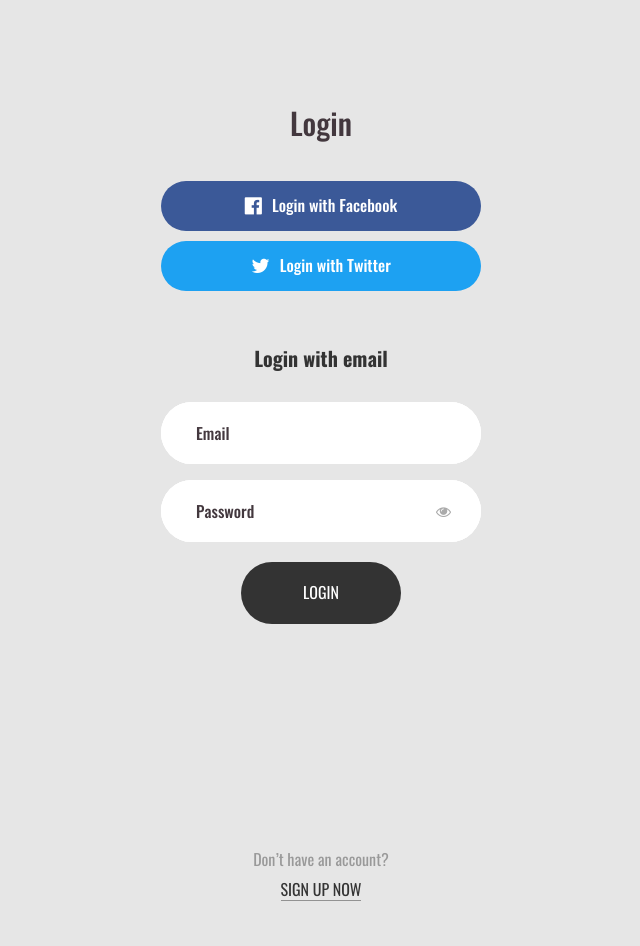
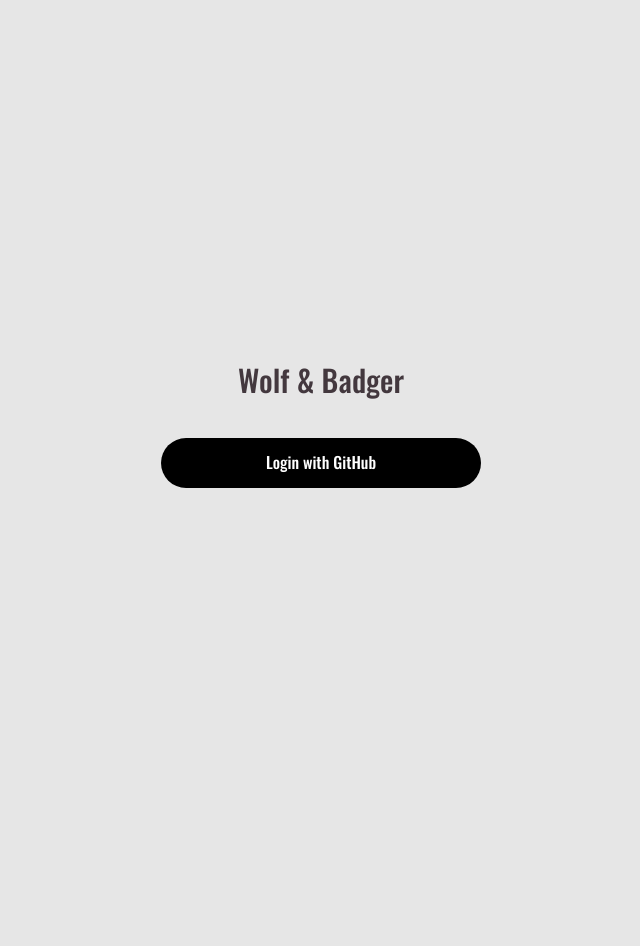
Before and after one commit to jacksellers/wb-oauth, a Flask app: page / in a window 1280 px wide. Shown: the whole page, without its empty margins (319-959 px from the left). After the commit the page ends 488 px from the top, so only its background shows below. Run offline with Flask 2, Linux system fonts and the light colour scheme; some libraries are stand-ins or nearby versions.

Commit message:
Finished app.

```diff
--- a/app/app.py
+++ b/app/app.py
@@ -1,14 +1,38 @@
 from requests_oauthlib import OAuth2Session
 from flask import Flask, render_template, request, redirect, session, url_for
-from flask.json import jsonify
+from flask_sqlalchemy import SQLAlchemy
+import json
 import os
 
 app = Flask(__name__)
+app.config['SQLALCHEMY_DATABASE_URI'] = 'sqlite:///app.sqlite3'
+app.config['SQLALCHEMY_TRACK_MODIFICATIONS'] = False
+db = SQLAlchemy(app)
 
 client_id = '48019a51fbcd7126be7d'
 client_secret = 'fda032fe3c826f2074ff369a50c914fee1ee84e5'
 authorization_base_url = 'https://github.com/login/oauth/authorize'
 token_url = 'https://github.com/login/oauth/access_token'
+
+
+class User(db.Model):
+    id = db.Column(db.Integer, primary_key=True)
+    username = db.Column(db.String(100))
+    image = db.Column(db.String(100))
+    github = db.Column(db.String(100))
+    email = db.Column(db.String(100))
+    bio = db.Column(db.String(1000))
+
+def __init__(self, username, image, github, email, bio):
+   self.username = username
+   self.image = image
+   self.github = github
+   self.email = email
+   self.bio = bio
+
+@app.before_request
+def make_session_permanent():
+    session.permanent = True
 
 @app.route('/')
 def home():
@@ -21,20 +45,56 @@
     session['oauth_state'] = state
     return redirect(authorization_url)
 
-@app.route("/callback", methods=["GET"])
+@app.route('/callback', methods=['GET'])
 def callback():
     github = OAuth2Session(client_id, state=session['oauth_state'])
     token = github.fetch_token(token_url, client_secret=client_secret,
                                authorization_response=request.url)
     session['oauth_token'] = token
-    return redirect(url_for('.profile'))
+    return redirect(url_for('profile'))
 
-@app.route("/profile", methods=["GET"])
+@app.route('/profile', methods=['GET'])
 def profile():
-    github = OAuth2Session(client_id, token=session['oauth_token'])
-    return jsonify(github.get('https://api.github.com/user').json())
+    if 'oauth_token' in session:
+        github = OAuth2Session(client_id, token=session['oauth_token'])
+        data = github.get('https://api.github.com/user').json()
+        user = User.query.filter_by(username=data['login']).first()
+        if not user:
+            user = User(
+                username=data['login'],
+                image=data['avatar_url'],
+                github=data['html_url'],
+                bio=data['bio']
+            )
+            db.session.add(user)
+            db.session.commit()
+        session['user'] = user.id
+        return render_template('profile.html', user=user)
+    else:
+        return redirect(url_for('home'))
 
-if __name__ == "__main__":
-    os.environ['OAUTHLIB_INSECURE_TRANSPORT'] = "1"
+@app.route('/edit', methods=['GET', 'POST'])
+def edit():
+    if 'user' in session:
+        user = User.query.filter_by(id=session['user']).first()
+        if request.method == 'POST':
+            user.bio = request.form['bio']
+            db.session.commit()
+            return redirect(url_for('profile'))
+        return render_template('edit.html', user=user)
+    else:
+        return redirect(url_for('home'))
+
+@app.route('/delete', methods=['GET'])
+def delete():
+    if 'user' in session:
+        User.query.filter_by(id=session['user']).delete()
+        db.session.commit()
+    session.clear()
+    return redirect(url_for('home'))
+
+if __name__ == '__main__':
+    db.create_all()
+    os.environ['OAUTHLIB_INSECURE_TRANSPORT'] = '1'
     app.secret_key = os.urandom(24)
     app.run(debug=True)
--- /dev/null
+++ b/app/templates/base.html
@@ -0,0 +1,53 @@
+<!DOCTYPE html>
+<html lang="en">
+<head>
+    {% block head %}
+	<title>WB - Oauth</title>
+	<meta charset="UTF-8">
+    <meta name="viewport" content="width=device-width, initial-scale=1">
+    <!--===============================================================================================-->
+        <link rel="icon" type="image/png" href="{{ url_for('static', filename='images/icons/favicon.ico') }}"/>
+    <!--===============================================================================================-->
+        <link rel="stylesheet" type="text/css" href="{{ url_for('static', filename='vendor/bootstrap/css/bootstrap.min.css') }}">
+    <!--===============================================================================================-->
+        <link rel="stylesheet" type="text/css" href="{{ url_for('static', filename='fonts/font-awesome-4.7.0/css/font-awesome.min.css') }}">
+    <!--===============================================================================================-->
+        <link rel="stylesheet" type="text/css" href="{{ url_for('static', filename='fonts/Linearicons-Free-v1.0.0/icon-font.min.css') }}">
+    <!--===============================================================================================-->
+        <link rel="stylesheet" type="text/css" href="{{ url_for('static', filename='vendor/animate/animate.css') }}">
+    <!--===============================================================================================-->
+        <link rel="stylesheet" type="text/css" href="{{ url_for('static', filename='vendor/css-hamburgers/hamburgers.min.css') }}">
+    <!--===============================================================================================-->
+        <link rel="stylesheet" type="text/css" href="{{ url_for('static', filename='vendor/animsition/css/animsition.min.css') }}">
+    <!--===============================================================================================-->
+        <link rel="stylesheet" type="text/css" href="{{ url_for('static', filename='vendor/select2/select2.min.css') }}">
+    <!--===============================================================================================-->
+        <link rel="stylesheet" type="text/css" href="{{ url_for('static', filename='vendor/daterangepicker/daterangepicker.css') }}">
+    <!--===============================================================================================-->
+        <link rel="stylesheet" type="text/css" href="{{ url_for('static', filename='css/util.css') }}">
+        <link rel="stylesheet" type="text/css" href="{{ url_for('static', filename='css/main.css') }}">
+    <!--===============================================================================================-->
+    <script src="{{ url_for('static', filename='vendor/jquery/jquery-3.2.1.min.js') }}"></script>
+    <!--===============================================================================================-->
+        <script src="{{ url_for('static', filename='vendor/animsition/js/animsition.min.js') }}"></script>
+    <!--===============================================================================================-->
+        <script src="{{ url_for('static', filename='vendor/bootstrap/js/popper.js') }}"></script>
+        <script src="{{ url_for('static', filename='vendor/bootstrap/js/bootstrap.min.js') }}"></script>
+    <!--===============================================================================================-->
+        <script src="{{ url_for('static', filename='vendor/select2/select2.min.js') }}"></script>
+    <!--===============================================================================================-->
+        <script src="{{ url_for('static', filename='vendor/daterangepicker/moment.min.js') }}"></script>
+        <script src="{{ url_for('static', filename='vendor/daterangepicker/daterangepicker.js') }}"></script>
+    <!--===============================================================================================-->
+        <script src="{{ url_for('static', filename='vendor/countdowntime/countdowntime.js') }}"></script>
+    <!--===============================================================================================-->
+        <script src="{{ url_for('static', filename='js/main.js') }}"></script>
+    {% endblock %}
+</head>
+<body>
+	<div class="limiter">
+        {% block content %}{% endblock %}
+	</div>
+
+</body>
+</html>
--- a/app/templates/index.html
+++ b/app/templates/index.html
@@ -1,111 +1,24 @@
-<!DOCTYPE html>
-<html lang="en">
-<head>
-	<title>Login V7</title>
-	<meta charset="UTF-8">
-	<meta name="viewport" content="width=device-width, initial-scale=1">
-<!--===============================================================================================-->
-	<link rel="icon" type="image/png" href="images/icons/favicon.ico"/>
-<!--===============================================================================================-->
-	<link rel="stylesheet" type="text/css" href="vendor/bootstrap/css/bootstrap.min.css">
-<!--===============================================================================================-->
-	<link rel="stylesheet" type="text/css" href="fonts/font-awesome-4.7.0/css/font-awesome.min.css">
-<!--===============================================================================================-->
-	<link rel="stylesheet" type="text/css" href="fonts/Linearicons-Free-v1.0.0/icon-font.min.css">
-<!--===============================================================================================-->
-	<link rel="stylesheet" type="text/css" href="vendor/animate/animate.css">
-<!--===============================================================================================-->
-	<link rel="stylesheet" type="text/css" href="vendor/css-hamburgers/hamburgers.min.css">
-<!--===============================================================================================-->
-	<link rel="stylesheet" type="text/css" href="vendor/animsition/css/animsition.min.css">
-<!--===============================================================================================-->
-	<link rel="stylesheet" type="text/css" href="vendor/select2/select2.min.css">
-<!--===============================================================================================-->
-	<link rel="stylesheet" type="text/css" href="vendor/daterangepicker/daterangepicker.css">
-<!--===============================================================================================-->
-	<link rel="stylesheet" type="text/css" href="{{ url_for('static', filename='css/util.css') }}">
-	<link rel="stylesheet" type="text/css" href="{{ url_for('static', filename='css/main.css') }}">
-<!--===============================================================================================-->
-</head>
-<body>
-
-	<div class="limiter">
+{% extends "base.html" %}
+{% block description %}{% endblock %}
+{% block title %}Home{% endblock %}
+{% block head %}
+  {{ super() }}
+{% endblock %}
+{% block content %}
 	<div class="container-login100">
 		<div class="wrap-login100 p-t-90 p-b-30">
 			<form class="login100-form validate-form">
 				<span class="login100-form-title p-b-40">
-						Login
+					Wolf & Badger
 				</span>
 
 				<div>
-						<a href="#" class="btn-login-with bg1 m-b-10">
-							<i class="fa fa-facebook-official"></i>
-							Login with Facebook
-						</a>
-
-						<a href="#" class="btn-login-with bg2">
-							<i class="fa fa-twitter"></i>
-							Login with Twitter
-						</a>
-					</div>
-
-					<div class="text-center p-t-55 p-b-30">
-						<span class="txt1">
-							Login with email
-						</span>
-					</div>
-
-					<div class="wrap-input100 validate-input m-b-16" data-validate="Please enter email: ex@abc.xyz">
-						<input class="input100" type="text" name="email" placeholder="Email">
-						<span class="focus-input100"></span>
-					</div>
-
-					<div class="wrap-input100 validate-input m-b-20" data-validate = "Please enter password">
-						<span class="btn-show-pass">
-							<i class="fa fa fa-eye"></i>
-						</span>
-						<input class="input100" type="password" name="pass" placeholder="Password">
-						<span class="focus-input100"></span>
-					</div>
-
-					<div class="container-login100-form-btn">
-						<button class="login100-form-btn">
-							Login
-						</button>
-					</div>
-
-					<div class="flex-col-c p-t-224">
-						<span class="txt2 p-b-10">
-							Don’t have an account?
-						</span>
-
-						<a href="#" class="txt3 bo1 hov1">
-							Sign up now
+					<a href="{{ url_for('oauth') }}" class="btn-login-with bg1 m-b-10" style="background-color:black">
+						Login with GitHub
 					</a>
 				</div>
 
 			</form>
 		</div>
 	</div>
-	</div>
-
-
-<!--===============================================================================================-->
-	<script src="vendor/jquery/jquery-3.2.1.min.js"></script>
-<!--===============================================================================================-->
-	<script src="vendor/animsition/js/animsition.min.js"></script>
-<!--===============================================================================================-->
-	<script src="vendor/bootstrap/js/popper.js"></script>
-	<script src="vendor/bootstrap/js/bootstrap.min.js"></script>
-<!--===============================================================================================-->
-	<script src="vendor/select2/select2.min.js"></script>
-<!--===============================================================================================-->
-	<script src="vendor/daterangepicker/moment.min.js"></script>
-	<script src="vendor/daterangepicker/daterangepicker.js"></script>
-<!--===============================================================================================-->
-	<script src="vendor/countdowntime/countdowntime.js"></script>
-<!--===============================================================================================-->
-	<script src="js/main.js"></script>
-
-</body>
-</html>
+{% endblock %}
--- a/requirements.txt
+++ b/requirements.txt
@@ -1,2 +1,3 @@
 flask>=1.1.1,<1.2.0
 requests-oauthlib>=1.3.0,<1.4.0
+Flask-SQLAlchemy>=2.4.1,<2.5.0
```
Also changed, not shown: app/models.py (added, +22 -0 lines), app/templates/edit.html (added, +30 -0 lines), app/templates/profile.html (added, +38 -0 lines), README.md, 1 other file. Lines whose indentation alone changed are shown as unchanged.
